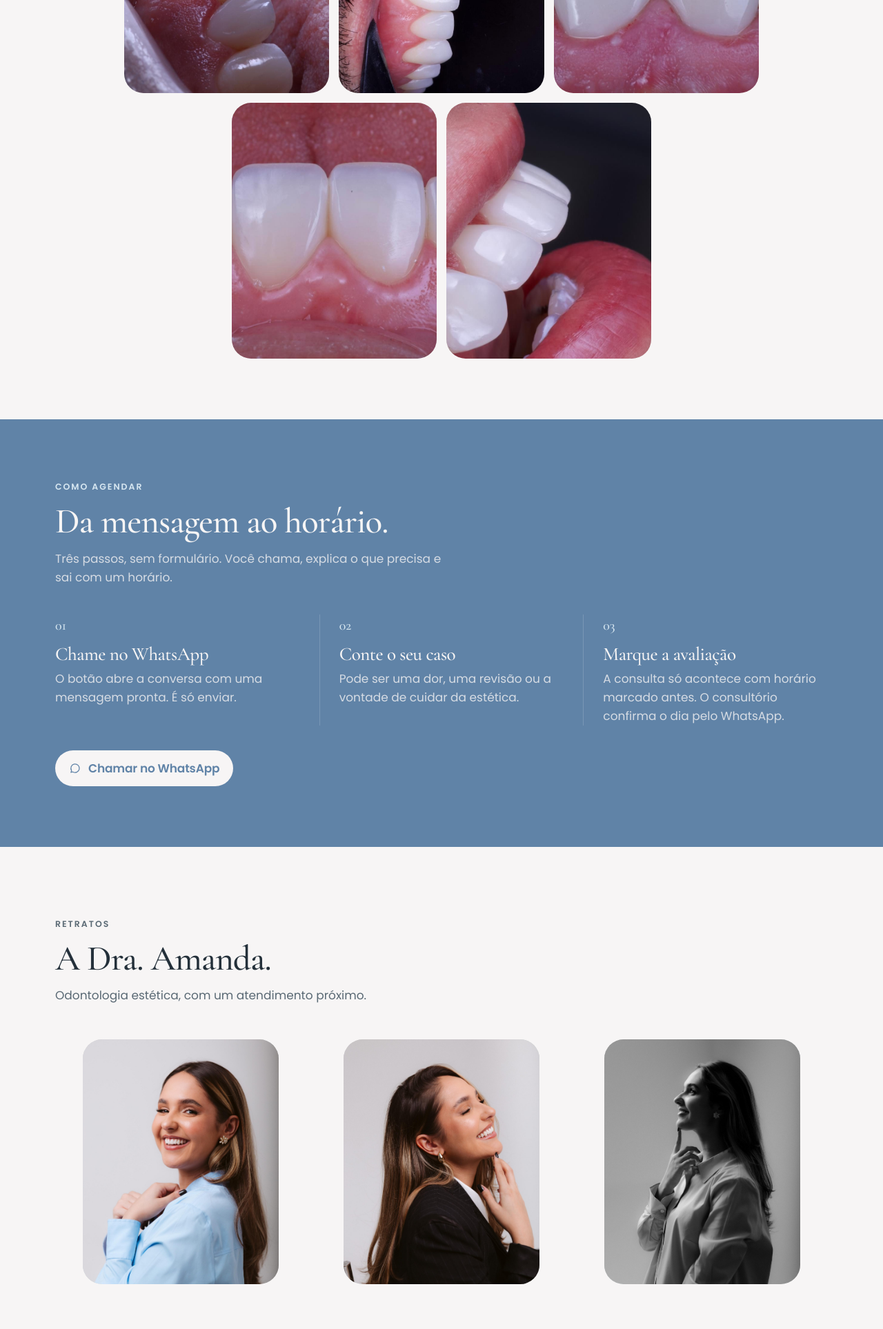
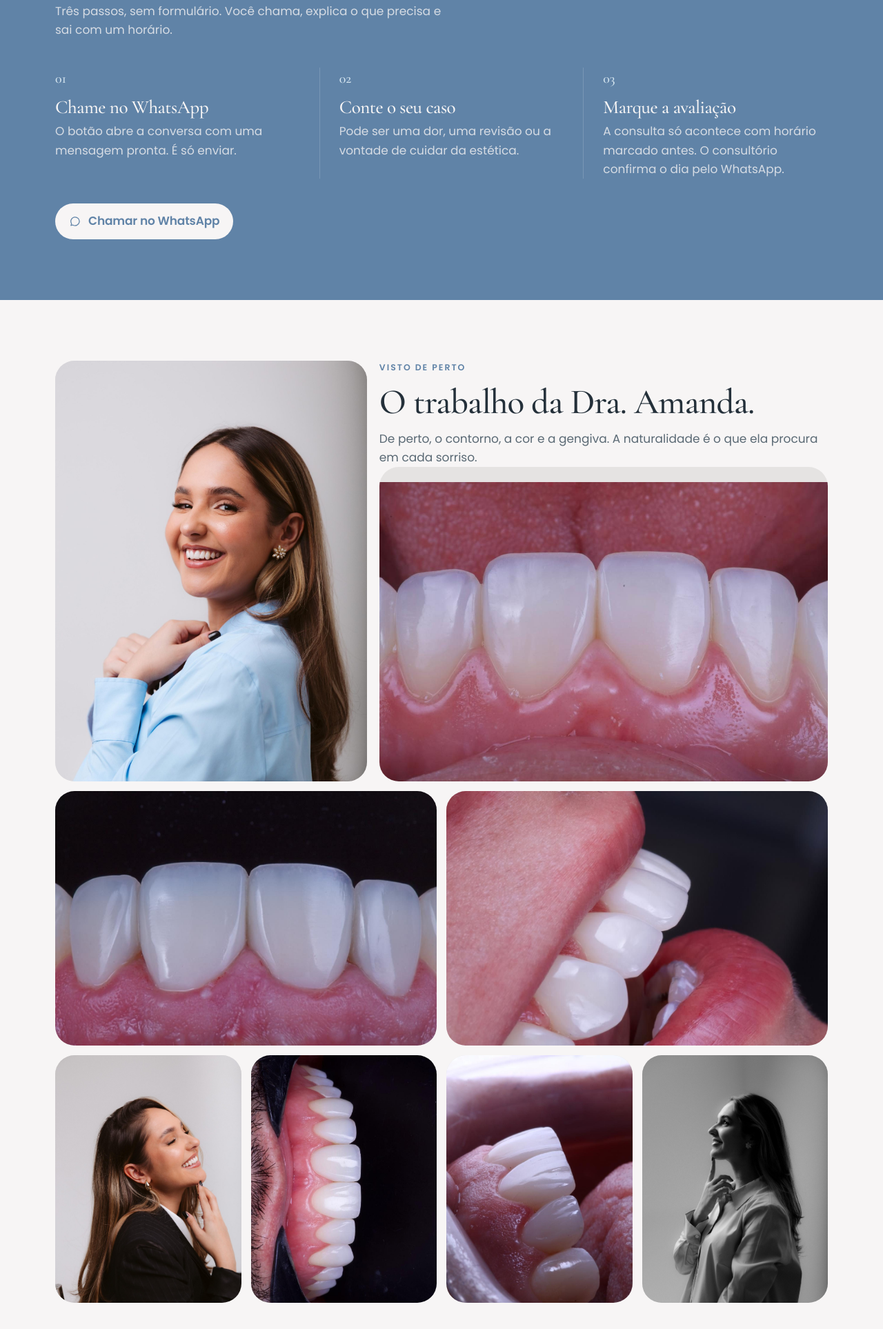
Before and after one commit to guilherme-blatt/amanda-landpage, a plain HTML site: page index.html in a window 1280 px wide. Shown: the part 2733-4660 px from the top of the page at 69% size. Drawn offline with nearby package versions, Linux system fonts and the light colour scheme.

Commit message:
Give the close-up photos room beside her portraits.
The carousel now leads into booking, and the detail shots share a larger section with her.

Co-authored-by: Cursor <cursoragent@cursor.com>

```diff
--- a/index.html
+++ b/index.html
@@ -206,23 +206,6 @@
             <button type="button" role="tab" aria-selected="false" aria-label="Caso 12 de 12"></button>
           </div>
         </div>
-        <div class="detail-row">
-          <figure>
-            <img src="photos/casos/detalhe-1.jpg" alt="Detalhe de dentes da frente, com a gengiva ao redor.">
-          </figure>
-          <figure>
-            <img src="photos/casos/detalhe-2.jpg" alt="Vista de um arco superior concluído, com os dentes alinhados.">
-          </figure>
-          <figure>
-            <img src="photos/casos/detalhe-3.jpg" alt="Detalhe de dentes da frente concluídos, com a gengiva ao redor.">
-          </figure>
-          <figure>
-            <img src="photos/casos/detalhe-4.jpg" alt="Detalhe de dentes da frente concluídos, em luz natural.">
-          </figure>
-          <figure>
-            <img class="detail-side" src="photos/casos/detalhe-5.jpg" alt="Vista lateral de dentes concluídos.">
-          </figure>
-        </div>
       </div>
     </section>
 
@@ -259,25 +242,41 @@
       </div>
     </section>
 
-    <section class="block" id="consultorio">
+    <section class="block atelier" id="de-perto">
       <div class="wrap">
-        <div class="section-head">
-          <p class="kicker">Retratos</p>
-          <h2>A Dra. Amanda.</h2>
-          <p>Odontologia estética, com um atendimento próximo.</p>
+        <div class="atelier-lead">
+          <figure class="atelier-portrait">
+            <img src="photos/espaco-1.jpg" alt="Dra. Amanda Guimarães Carvalho sorrindo">
+          </figure>
+          <div class="atelier-copy">
+            <p class="kicker">Visto de perto</p>
+            <h2>O trabalho da Dra. Amanda.</h2>
+            <p>De perto, o contorno, a cor e a gengiva. A naturalidade é o que ela procura em cada sorriso.</p>
+            <figure class="atelier-feature">
+              <img src="photos/casos/detalhe-4.jpg" alt="Detalhe de dentes da frente concluídos, em luz natural.">
+            </figure>
+          </div>
         </div>
-        <div class="mosaic">
-          <figure class="frame">
-            <img data-base="photos/espaco-1" alt="Dra. Amanda Guimarães Carvalho sorrindo">
-            <div class="fallback"><div><span>Espaço para foto</span><strong>Retrato</strong><em>photos/espaco-1.jpg</em></div></div>
+        <div class="atelier-wide">
+          <figure>
+            <img src="photos/casos/detalhe-3.jpg" alt="Detalhe de dentes da frente concluídos, com a gengiva ao redor.">
           </figure>
-          <figure class="frame">
-            <img data-base="photos/espaco-2" alt="Dra. Amanda Guimarães Carvalho">
-            <div class="fallback"><div><span>Espaço para foto</span><strong>Retrato</strong><em>photos/espaco-2.jpg</em></div></div>
+          <figure>
+            <img src="photos/casos/detalhe-5.jpg" alt="Vista lateral de dentes concluídos.">
           </figure>
-          <figure class="frame">
-            <img data-base="photos/espaco-3" alt="Retrato em preto e branco da Dra. Amanda Guimarães Carvalho">
-            <div class="fallback"><div><span>Espaço para foto</span><strong>Retrato</strong><em>photos/espaco-3.jpg</em></div></div>
+        </div>
+        <div class="atelier-mix">
+          <figure class="is-face">
+            <img src="photos/espaco-2.jpg" alt="Dra. Amanda Guimarães Carvalho">
+          </figure>
+          <figure class="is-work">
+            <img src="photos/casos/detalhe-2.jpg" alt="Vista de um arco superior concluído, com os dentes alinhados.">
+          </figure>
+          <figure class="is-work">
+            <img src="photos/casos/detalhe-1.jpg" alt="Detalhe de dentes da frente, com a gengiva ao redor.">
+          </figure>
+          <figure class="is-face">
+            <img src="photos/espaco-3.jpg" alt="Retrato em preto e branco da Dra. Amanda Guimarães Carvalho">
           </figure>
         </div>
       </div>
--- a/styles.css
+++ b/styles.css
@@ -425,41 +425,79 @@ h1 {
   background: var(--green);
 }
 
-.detail-row {
+.atelier-lead {
   display: grid;
-  grid-template-columns: repeat(6, 1fr);
-  gap: 14px;
-  max-width: 920px;
-  margin: 36px auto 0;
+  grid-template-columns: minmax(260px, 0.82fr) minmax(0, 1.18fr);
+  gap: 18px;
+  align-items: stretch;
 }
 
-.detail-row figure { grid-column: span 2; }
+.atelier-copy {
+  display: flex;
+  flex-direction: column;
+  min-width: 0;
+}
 
-.detail-row figure:nth-child(4) { grid-column: 2 / span 2; }
+.atelier-copy h2 {
+  font-size: clamp(2.1rem, 4vw, 3.4rem);
+}
 
-.detail-row figure:nth-child(5) { grid-column: 4 / span 2; }
+.atelier-copy > p:last-of-type {
+  margin-top: 14px;
+  color: var(--muted);
+}
 
-.detail-row figure {
+.atelier-portrait,
+.atelier-feature,
+.atelier-wide figure,
+.atelier-mix figure {
   margin: 0;
   overflow: hidden;
   border-radius: 28px;
   background: #e5e3e2;
 }
 
-.detail-row img {
+.atelier-portrait img,
+.atelier-feature img,
+.atelier-wide img,
+.atelier-mix img {
   width: 100%;
-  aspect-ratio: 4 / 5;
+  height: 100%;
   object-fit: cover;
-  object-position: center 42%;
 }
 
-.detail-row .detail-side { object-position: 68% center; }
+.atelier-portrait img {
+  aspect-ratio: 4 / 5;
+  object-position: center 18%;
+}
 
-.mosaic {
+.atelier-feature {
+  margin-top: auto;
+  padding-top: 22px;
+}
+
+.atelier-feature img,
+.atelier-wide img {
+  aspect-ratio: 3 / 2;
+  object-position: center;
+}
+
+.atelier-wide,
+.atelier-mix {
   display: grid;
-  grid-template-columns: repeat(3, 1fr);
   gap: 14px;
+  margin-top: 14px;
 }
+
+.atelier-wide { grid-template-columns: 1fr 1fr; }
+
+.atelier-mix { grid-template-columns: repeat(4, 1fr); }
+
+.atelier-mix img { aspect-ratio: 3 / 4; }
+
+.atelier-mix .is-face img { object-position: center 16%; }
+
+.atelier-mix .is-work img { object-position: center 45%; }
 
 .frame {
   position: relative;
@@ -645,7 +683,7 @@ details a {
   .hero-visual { max-width: 520px; }
   .about-panel,
   .cards,
-  .mosaic { grid-template-columns: 1fr 1fr; }
+  .atelier-mix { grid-template-columns: 1fr 1fr; }
   .about-panel { gap: 22px; padding: 16px; }
   .step + .step { padding-left: 0; border-left: 0; }
   .final-inner { align-items: flex-start; flex-direction: column; }
@@ -661,24 +699,22 @@ details a {
   .hero-grid,
   .cards,
   .step-list,
-  .mosaic,
   .about-panel,
+  .atelier-lead,
+  .atelier-wide,
   .trust { grid-template-columns: 1fr; }
+  .atelier-copy { order: -1; }
   .hero-note { left: 14px; bottom: 14px; }
   .block { padding: 64px 0; }
-  .mosaic { grid-template-columns: 1fr; gap: 12px; }
-  .detail-row { grid-template-columns: 1fr 1fr; }
-  .detail-row figure,
-  .detail-row figure:nth-child(4),
-  .detail-row figure:nth-child(5) { grid-column: auto; }
   .frame,
   .carousel-track,
-  .detail-row figure { border-radius: 18px; }
+  .atelier-portrait,
+  .atelier-feature,
+  .atelier-wide figure,
+  .atelier-mix figure { border-radius: 18px; }
   .carousel-btn { width: 36px; height: 36px; }
   .fallback { padding: 14px; }
-  .fallback em,
-  .mosaic .fallback span { display: none; }
-  .mosaic .fallback strong { font-size: 1.05rem; }
+  .fallback em { display: none; }
   .about-panel { border-radius: 24px; }
   .final { padding-bottom: 48px; }
   .final-inner { padding: 28px 22px; border-radius: 24px; }
```
